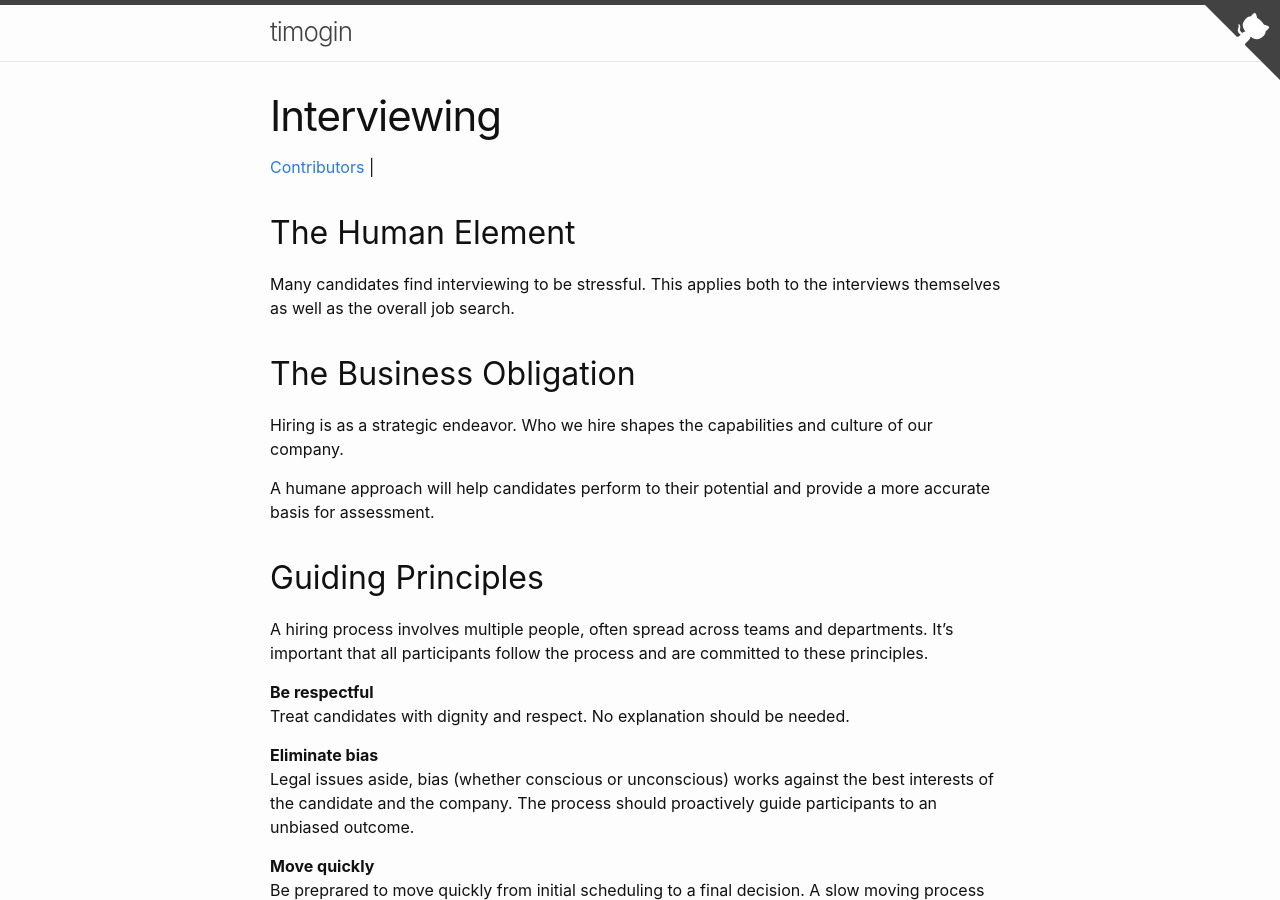
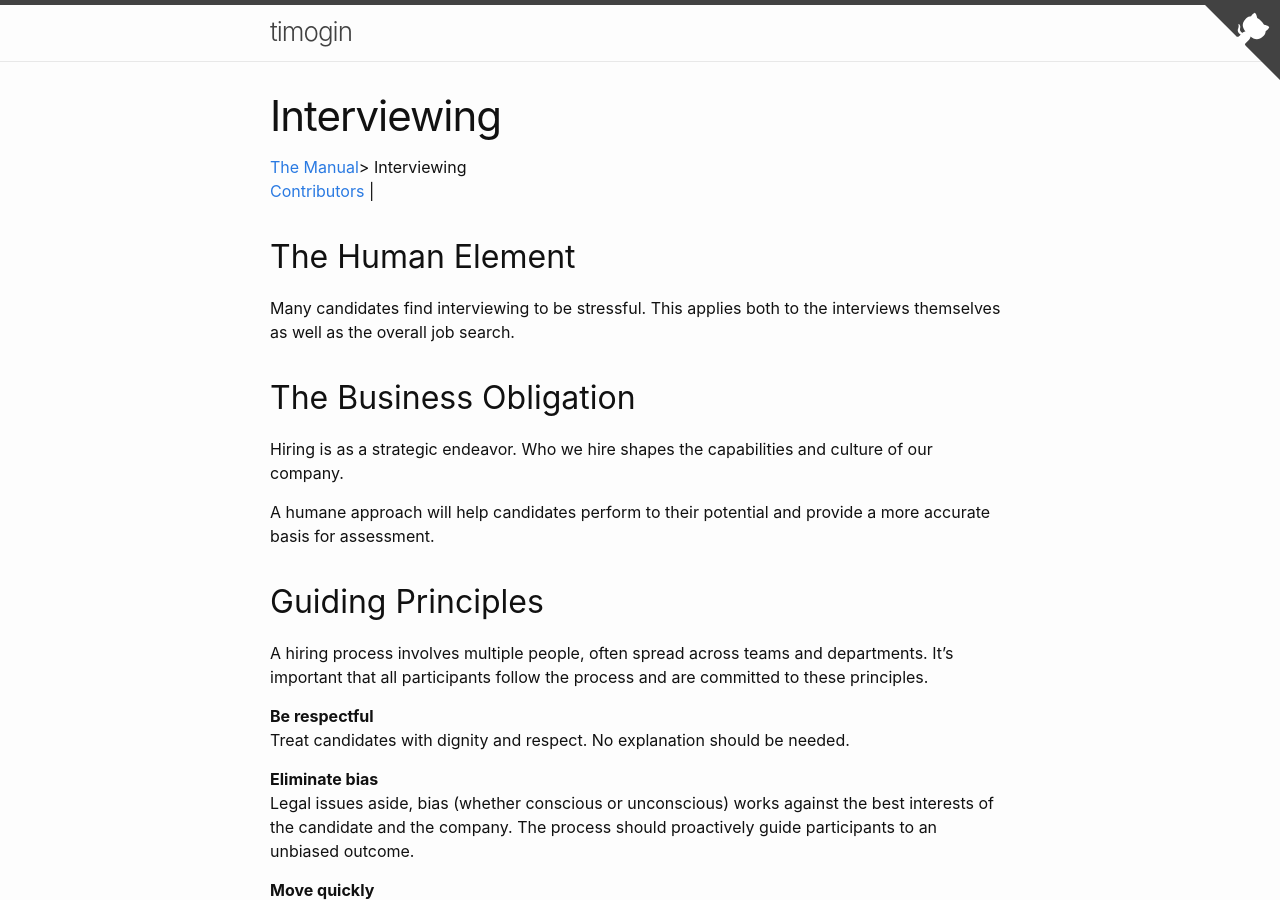
Before and after one commit to jpease/timogin, a Jekyll site: the page built from manual/in/interviewing.markdown, in a window 1280 px wide and 900 px high. Built offline with Jekyll 4.4.1, drawn with Linux system fonts in a browser that asks for light colours.

Commit message:
First take at breadcrumbs, for better or worse

```diff
--- /dev/null
+++ b/_includes/breadcrumbs.html
@@ -0,0 +1,14 @@
+{%- if page.breadcrumbs != false -%}
+    <a href="{{ site.url }}/manual/">The Manual</a>
+
+    {%- if page.breadcrumb_1_title and page.breadcrumb_1_path -%}
+    > <a href="{{ site.url }}/{{page.breadcrumb_1_path}}">{{ page.breadcrumb_1_title }}</a>
+    {%- endif -%}
+
+    {%- if page.breadcrumb_2_title and page.breadcrumb_2_path -%}
+    > <a href="{{ site.url }}/{{page.breadcrumb_2_path}}">{{ page.breadcrumb_2_title }}</a>
+    {%- endif -%}
+
+    > {{ page.title }}
+    <br />
+{%- endif -%}
--- a/_layouts/page.html
+++ b/_layouts/page.html
@@ -5,6 +5,7 @@ layout: default
 
   <header class="post-header">
     <h1 class="post-title">{{ page.title | escape }}</h1>
+    {%- include breadcrumbs.html -%}
     <a href="https://github.com/{{ site.github.owner_name }}/{{ site.github.repository_name }}/blob/main/{{ page.path }}">Contributors</a>
     | <span id='last-updated'/>
   </header>
```
